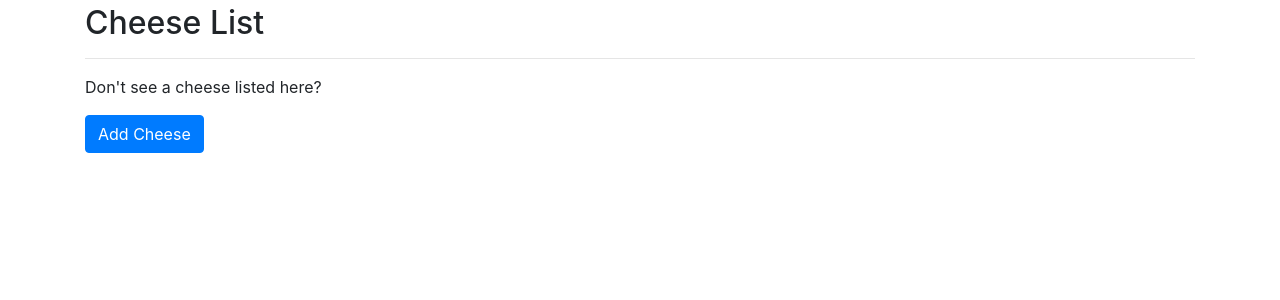
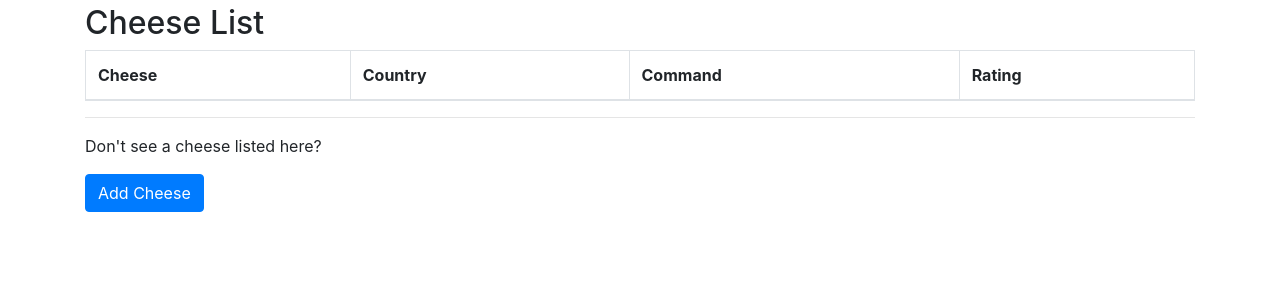
Before and after one commit to GodkingSentinel/The-ONE, a Django app: page /cheeses/ in a window 1280 px wide. Shown: the part 56-356 px from the top of the page. Run offline with Django 3.2, Linux system fonts and the light colour scheme; data that the repository does not hold is empty; some libraries are stand-ins or nearby versions.

Commit message:
added cheeselist with URL

```diff
--- a/everycheese/templates/cheeses/cheese_list.html
+++ b/everycheese/templates/cheeses/cheese_list.html
@@ -4,11 +4,28 @@
 {% block content %}
 <h2>Cheese List</h2>
 
-<ul>
-{% for cheese in cheese_list %}
-<li><a href="{% url 'cheeses:detail' cheese.slug %}">{{ cheese.name }}</a></li>
-{% endfor %}
-</ul>
+<table class="table table-striped table-bordered">
+    <thead>
+        <tr>
+            <th>Cheese</th>
+            <th>Country</th>
+            <th>Command</th>
+            <th>Rating</th>
+            <!-- Add more header columns if needed -->
+        </tr>
+    </thead>
+    <tbody>
+        {% for cheese in cheese_list %}
+        <tr>
+            <td><a href="{% url 'cheeses:detail' cheese.slug %}">{{ cheese.name }}</a></td>
+            <td>{{ cheese.country }}</td>
+            <!-- Add more columns if needed -->
+        </tr>
+        {% endfor %}
+    </tbody>
+</table>
+
+
 
 <hr/>
 <p>Don't see a cheese listed here?</p>
```
